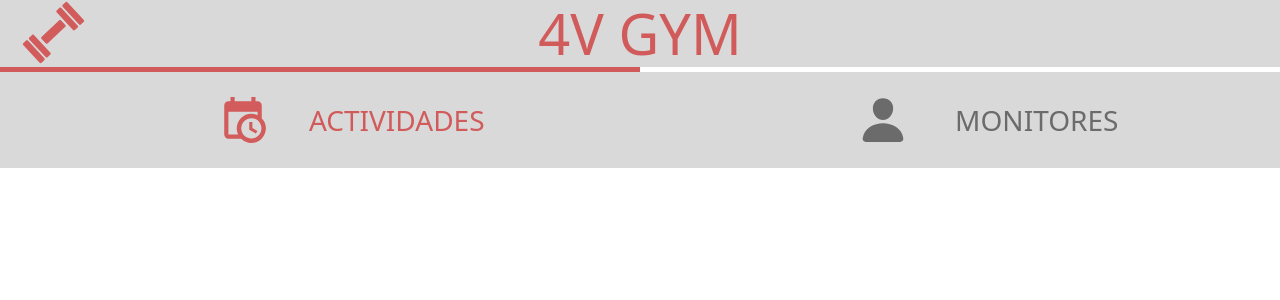
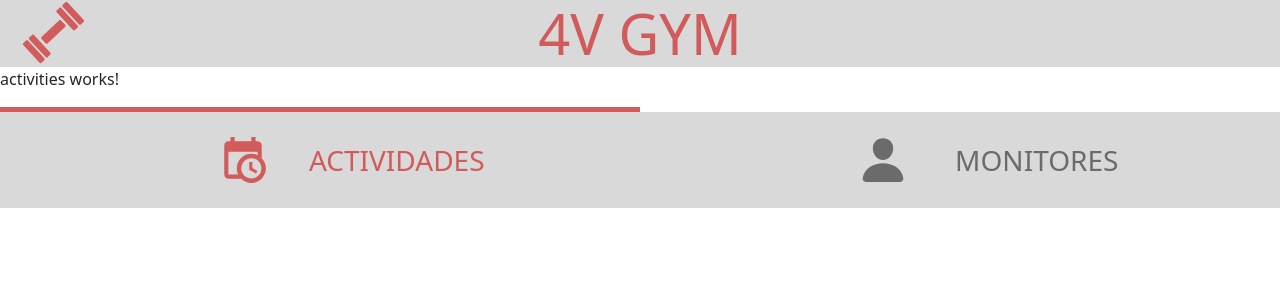
Before and after one commit to javiab10/4VGymApp, an Angular app: page / in a window 1280 px wide. Shown: the top 300 px of the page. Built offline with nearby package versions, Linux system fonts and the light colour scheme.

Commit message:
Función cambiar de página añadida

```diff
--- a/src/app/app.component.html
+++ b/src/app/app.component.html
@@ -1,5 +1,10 @@
 <app-header/>
 
+@if(isActivitiesClicked){
+  <app-activities></app-activities>
+}@else{
+  <app-monitores></app-monitores>
+}
 <app-footer (isActivitiesClickedEmiter)="getIsActivitiesClicked($event)"/>
 
 <router-outlet />
--- a/src/app/app.component.ts
+++ b/src/app/app.component.ts
@@ -2,10 +2,12 @@ import { Component } from '@angular/core';
 import { RouterOutlet } from '@angular/router';
 import { HeaderComponent } from './header/header.component';
 import { FooterComponent } from "./footer/footer.component";
+import { ActivitiesComponent } from './activities/activities.component';
+import { MonitoresComponent } from './monitores/monitores.component';
 
 @Component({
   selector: 'app-root',
-  imports: [RouterOutlet, HeaderComponent, FooterComponent],
+  imports: [RouterOutlet, HeaderComponent, FooterComponent, ActivitiesComponent, MonitoresComponent],
   templateUrl: './app.component.html',
   styleUrl: './app.component.scss'
 })
```
